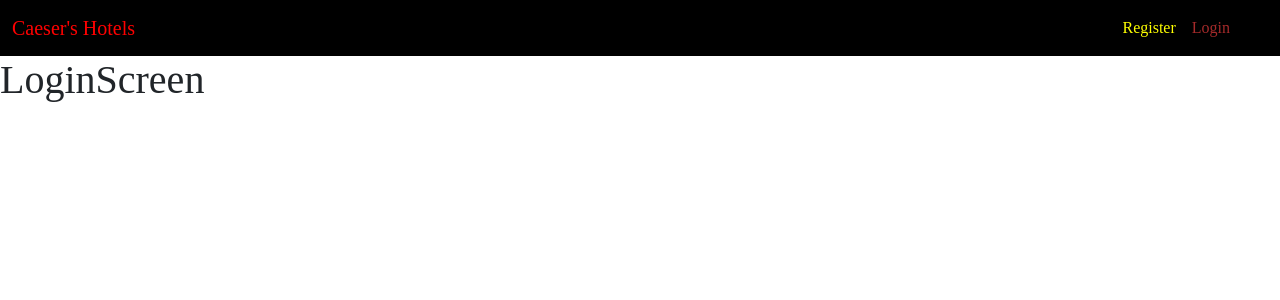
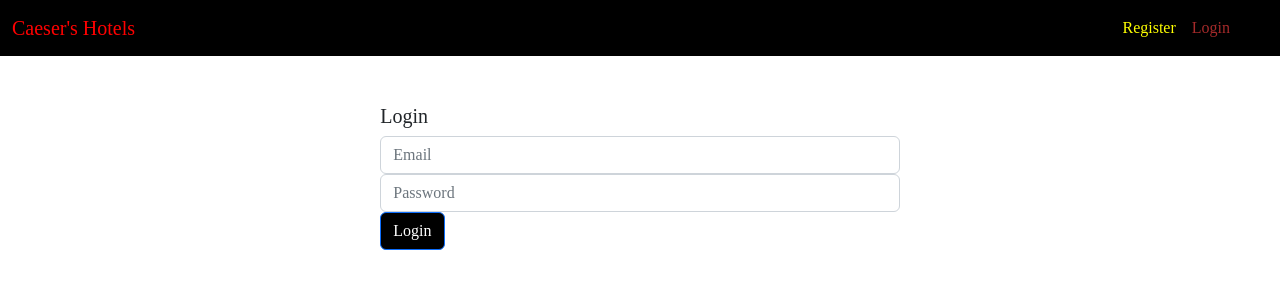
Before and after one commit to caeserlondon/caeser-hotels, a React (Create React App) app in the folder client/: page /login in a window 1280 px wide. Shown: the top 300 px of the page. Built offline with nearby package versions, Linux system fonts and the light colour scheme.

Commit message:
Creating the form input on the Login Screen

```diff
--- a/client/src/screens/LoginScreen.js
+++ b/client/src/screens/LoginScreen.js
@@ -1,9 +1,47 @@
-function LoginScreen() {
+import { useState } from 'react';
+
+const LoginScreen = () => {
+	const [email, setEmail] = useState('');
+	const [password, setPassword] = useState('');
+
+	const Login = () => {
+		const user = {
+			email,
+			password,
+		};
+		console.log(user);
+	};
+
 	return (
 		<div>
-			<h1>LoginScreen</h1>
+			<div className="row justify-content-center mt-5">
+				<div className="col-md-5">
+					<div>
+						<h3>Login</h3>
+
+						<input
+							type="email"
+							className="form-control"
+							placeholder="Email"
+							value={email}
+							onChange={(e) => setEmail(e.target.value)}
+						/>
+						<input
+							type="text"
+							className="form-control"
+							placeholder="Password"
+							value={password}
+							onChange={(e) => setPassword(e.target.value)}
+						/>
+
+						<button className="btn btn-primary" onClick={Login}>
+							Login
+						</button>
+					</div>
+				</div>
+			</div>
 		</div>
 	);
-}
+};
 
 export default LoginScreen;
```
